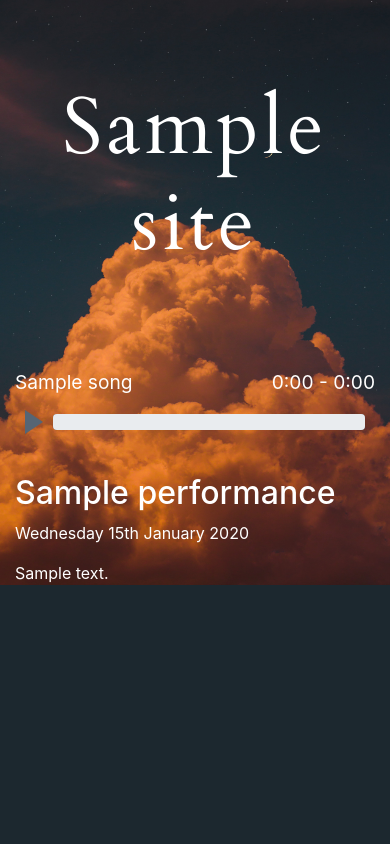
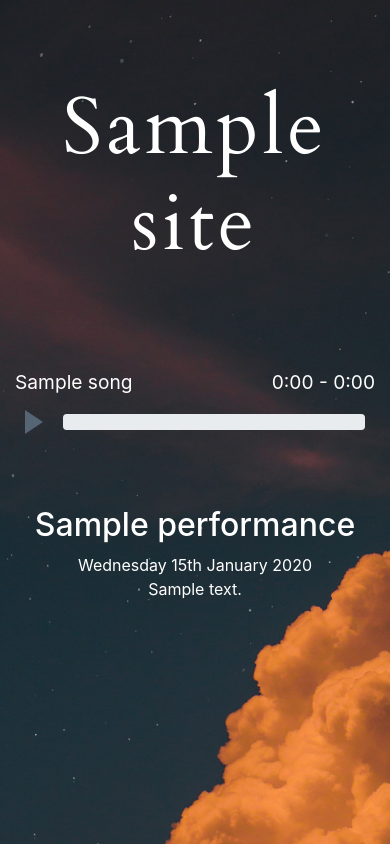
Before and after one commit to Kayra/oytun-music, a Django app: page / in a window 390 px wide. Run offline with Django 3.2, Linux system fonts and the light colour scheme; tables that the repository leaves empty hold one stand-in row (values such as "Sample post"); some libraries are stand-ins or nearby versions.

Commit message:
Updated styles for mobile

```diff
--- a/oytun_music/music/static/music/styles.css
+++ b/oytun_music/music/static/music/styles.css
@@ -4,7 +4,7 @@
     body {
         background-image: url('clouds.jpg');
         background-repeat: no-repeat;
-        background-size: 100%;
+        background-size: 250%;
         background-color: #1C282F;
         color: white;
     }
@@ -34,6 +34,18 @@
         text-decoration: underline;
     }
 
+    .performances {
+        text-align: center;
+    }
+
+    .performances p {
+       margin: 0;
+    }
+
+    .performances li {
+        margin: 2em 0;
+    }
+
     .song-title {
         font-size: 0.6em;
         margin-bottom: 0.7em;
@@ -56,7 +68,7 @@
     .slider {
         width: 100%;
         position: relative;
-        margin-right: 10px;
+        margin: 0 10px;
     }
 
     .progress {
```
